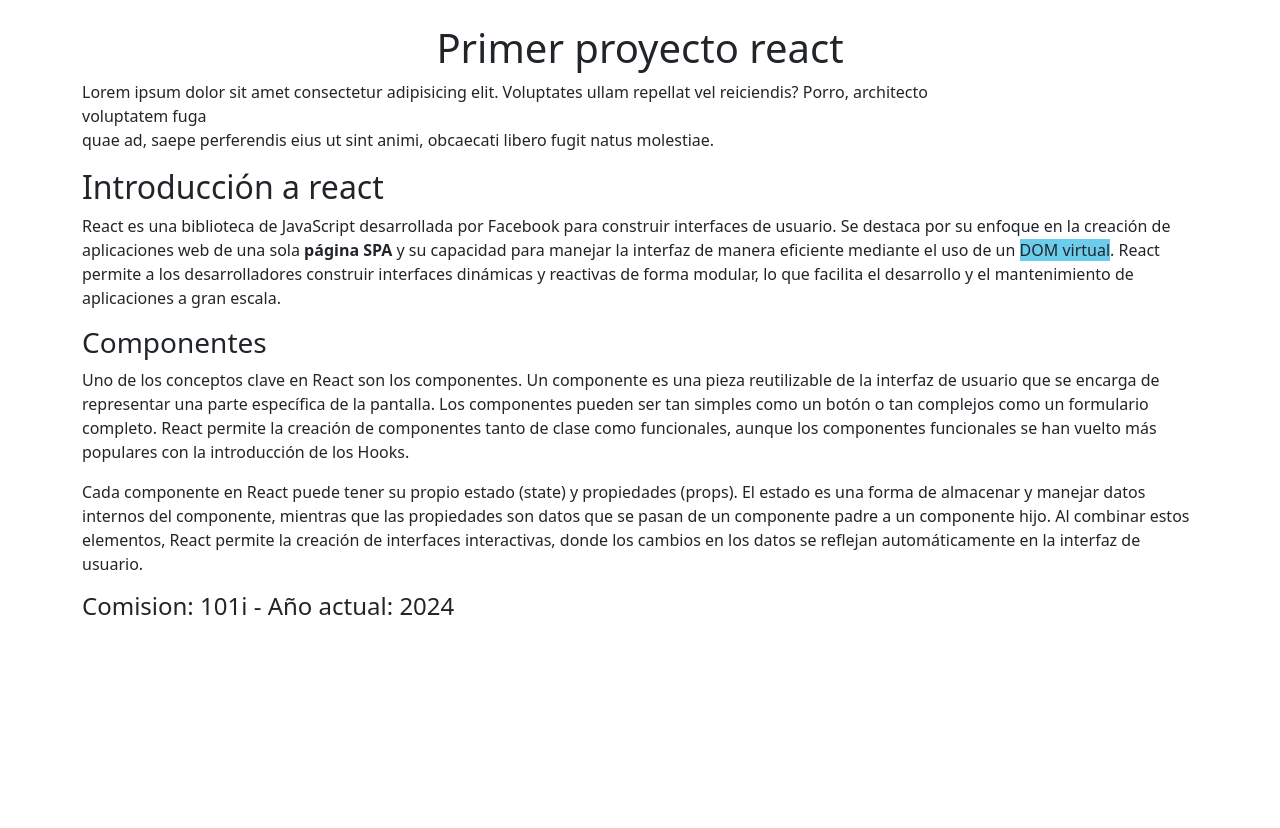
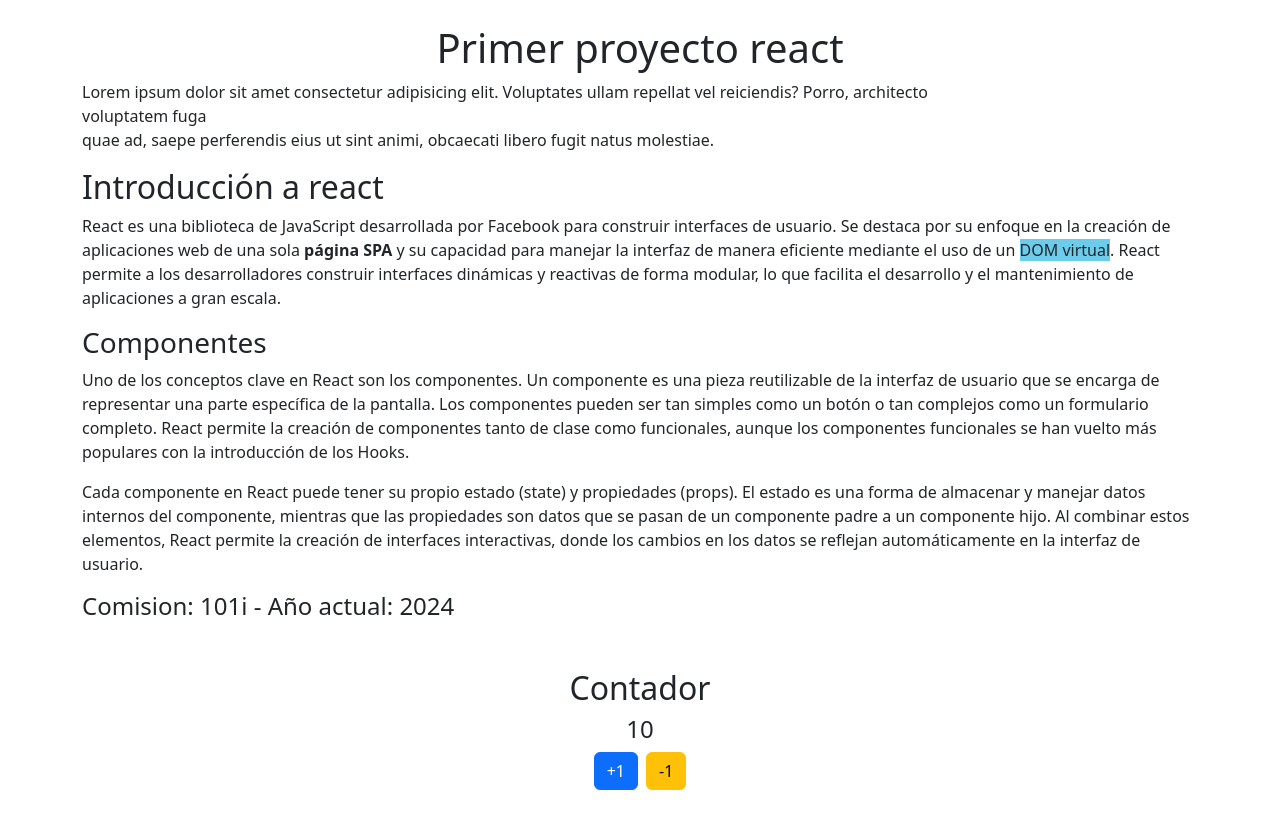
Before and after one commit to rollingcodeschool/contadorc101i, a React (Vite) app: page / in a window 1280 px wide. Shown: the top 828 px of the page. Before the commit the page ends 800 px from the top, so only its background shows below. Built offline with nearby package versions, Linux system fonts and the light colour scheme.

Commit message:
agregamos el maquetado del componente contador

```diff
--- a/src/App.jsx
+++ b/src/App.jsx
@@ -1,20 +1,25 @@
 import "bootstrap/dist/css/bootstrap.min.css";
 import Informacion from "./components/Informacion";
+import Contador from "./components/Contador";
 
 function App() {
   return (
+    // <>
       <main className="container my-4">
         <h1 className="text-center">Primer proyecto react</h1>
         <p>
           Lorem ipsum dolor sit amet consectetur adipisicing elit. Voluptates
-        ullam repellat vel reiciendis? Porro, architecto <br /> voluptatem fuga
+          ullam repellat vel reiciendis? Porro, architecto <br /> voluptatem
+          fuga
           <br></br> quae ad, saepe perferendis eius ut sint animi, obcaecati
           libero fugit natus molestiae.
         </p>
         {/* invocar los componentes */}
         <Informacion></Informacion>
         {/* <Informacion/> */}
+        <Contador></Contador>
       </main>
+    // </>
   );
 }
 
--- /dev/null
+++ b/src/components/Contador.jsx
@@ -0,0 +1,12 @@
+const Contador = () => {
+    return (
+        <section className="text-center my-5">
+            <h2>Contador</h2>
+            <h4>10</h4>
+            <button className="btn btn-primary me-2">+1</button>
+            <button className="btn btn-warning">-1</button>
+        </section>
+    );
+};
+
+export default Contador;
```
Lines whose indentation alone changed are shown as unchanged.
